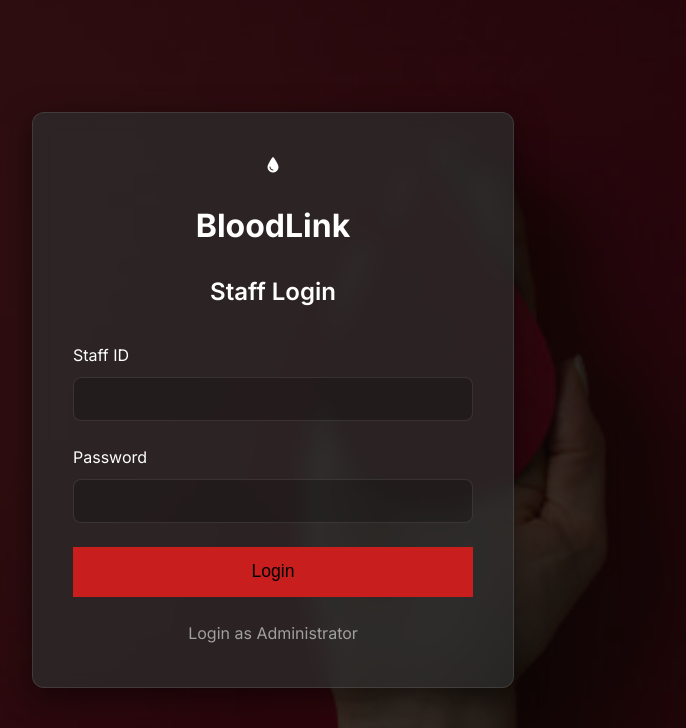
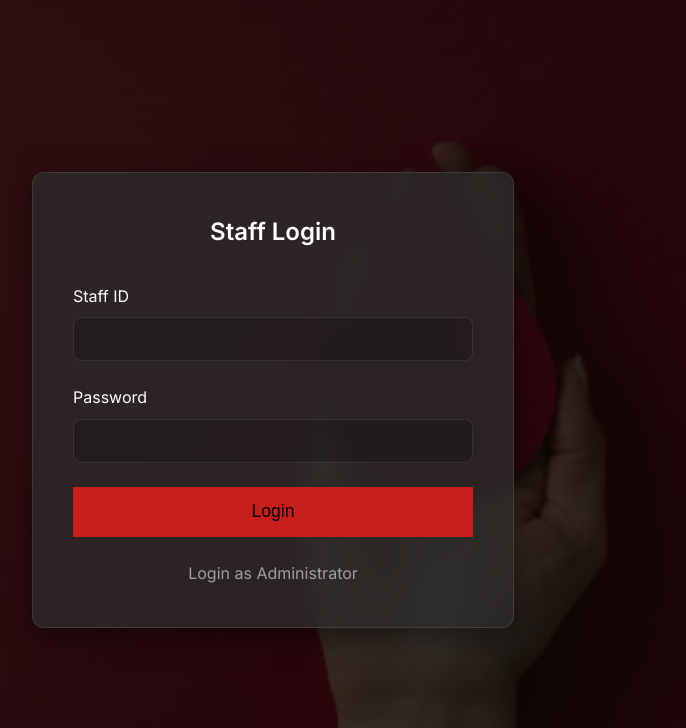
Before and after one commit to shinep750/bloodlink-webapp, a Flask app: page /login in a window 1280 px wide. Shown: the top 728 px of the page, without its empty margins (367-1053 px from the left). Run offline with Flask 2, Linux system fonts and the light colour scheme; some libraries are stand-ins or nearby versions.

Commit message:
Update login.html

```diff
--- a/templates/login.html
+++ b/templates/login.html
@@ -1,13 +1,8 @@
 {% extends "base.html" %}
 
 {% block content %}
-<!-- THE FIX: All login elements are now inside this box -->
+<!-- All login elements are now inside this single box -->
 <div class="login-box">
-    <div class="login-header">
-        <i class="fa-solid fa-droplet"></i>
-        <h1>BloodLink</h1>
-    </div>
-
     <h2>{% if is_admin_login %}Admin Login{% else %}Staff Login{% endif %}</h2>
 
     <form method="post">
```
